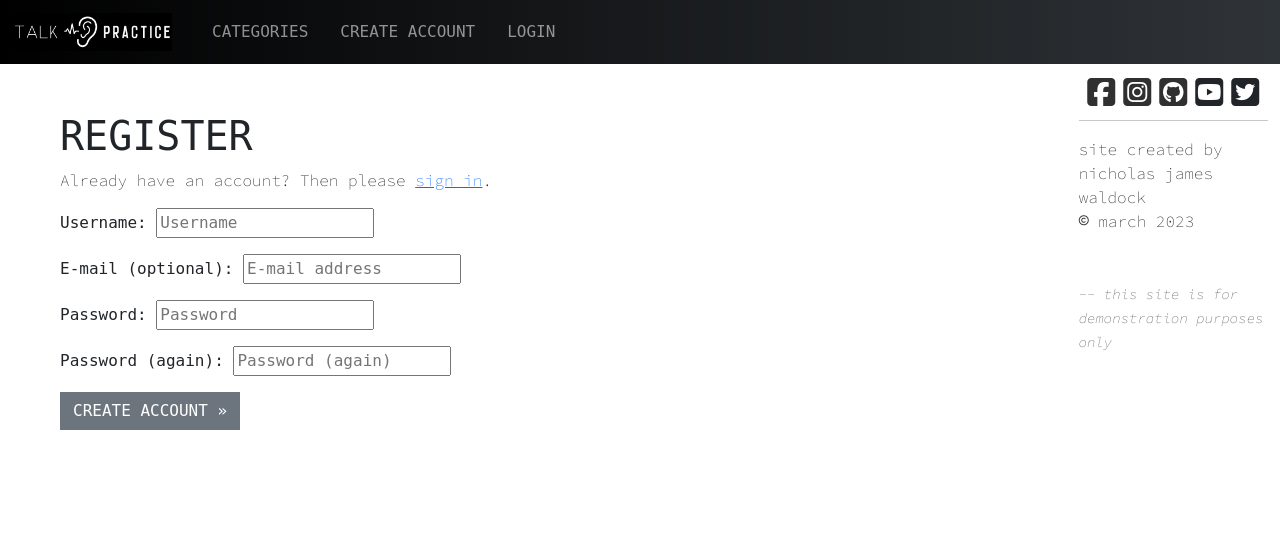
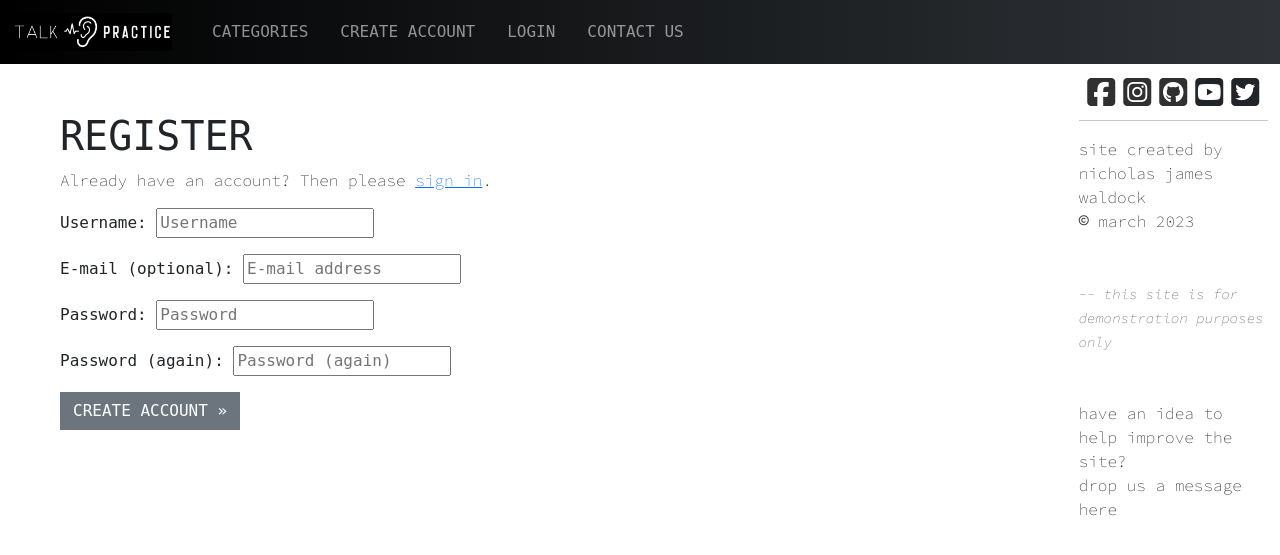
Before and after one commit to NickWaldock/talk-practice-forum-p4, a Django app: page /accounts/signup/ in a window 1280 px wide. Shown: the top 555 px of the page. Run offline with Django 3.2, Linux system fonts and the light colour scheme; some libraries are stand-ins or nearby versions; some web fonts are replaced.

Commit message:
Add contact page link to sidebar footer

```diff
--- a/templates/base.html
+++ b/templates/base.html
@@ -39,6 +39,7 @@
             </button>
             <div class="collapse navbar-collapse" id="navbarSupportedContent">
                 <ul class="navbar-nav me-auto mb-2 mb-lg-0">
+
                     <!-- Dynamic Category Menu -->
                     {% if category_menu %}
                     <li class="nav-item dropdown ms-3">
@@ -67,9 +68,6 @@
                             <a class="nav-link" href="{% url 'add-category' %}">ADD CATEGORY</a>
                         </li>
                         <li class="nav-item ms-3">
-                            <a class="nav-link" aria-current="page" href="{% url 'contact' %}">CONTACT US</a>
-                        </li>
-                        <li class="nav-item ms-3">
                             <a class="nav-link" aria-current="page" href="{% url 'account_logout' %}">LOGOUT</a>
                         </li>
                     {% else %}
@@ -80,7 +78,9 @@
                             <a class="nav-link" aria-current="page" href="{% url 'account_login' %}">LOGIN</a>
                         </li>
                     {% endif %}
-
+                    <li class="nav-item ms-3">
+                        <a class="nav-link" aria-current="page" href="{% url 'contact' %}">CONTACT US</a>
+                    </li>
                 </ul>
 
                 <!-- Nav element for logged-in username displayed in navbar -->
@@ -138,6 +138,10 @@
                 <p class="text-muted body-font mt-5">
                     <small><em>-- this site is for demonstration purposes only</em></small>
                 </p>
+                <p class="body-font mt-5">
+                    have an idea to help improve the site?
+                    <a class="nav-link" aria-current="page" href="{% url 'contact' %}">drop us a message here</a>
+                </p>
             </div>
         </div>
     </div>
```
